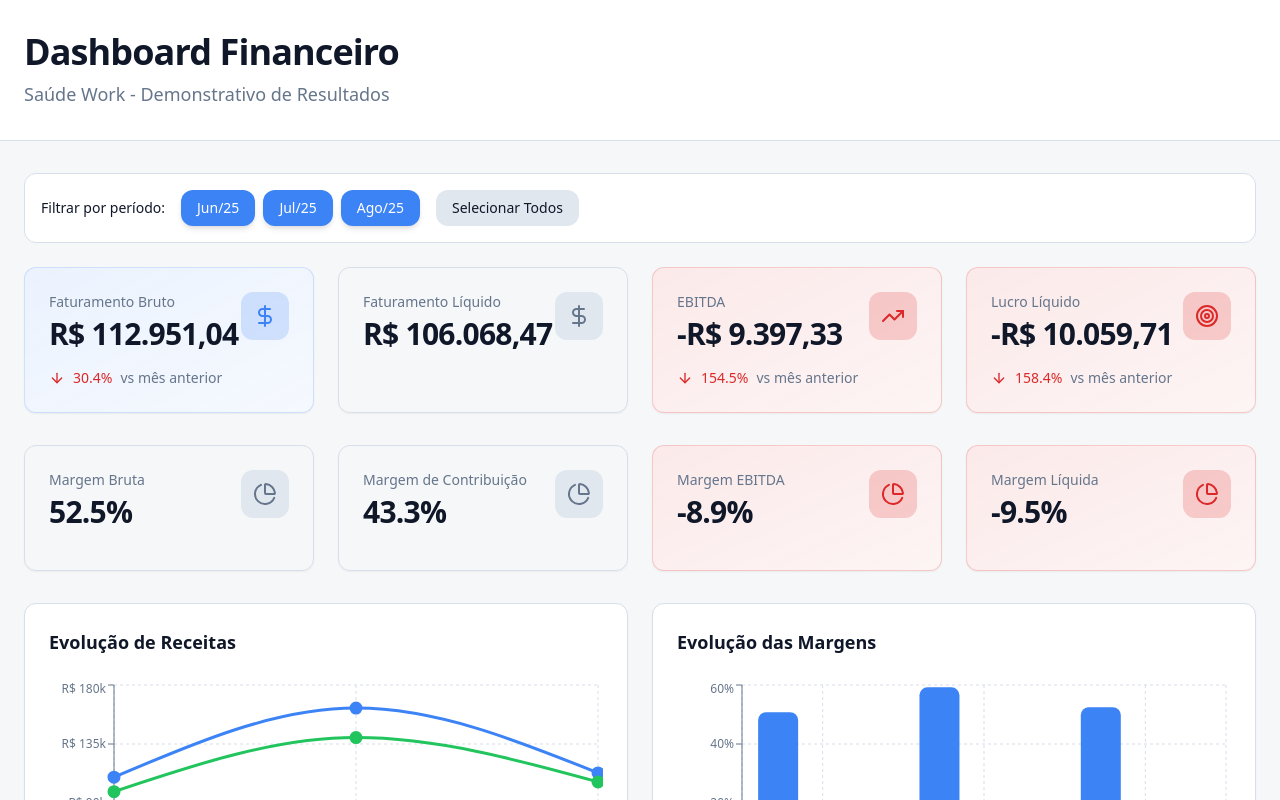
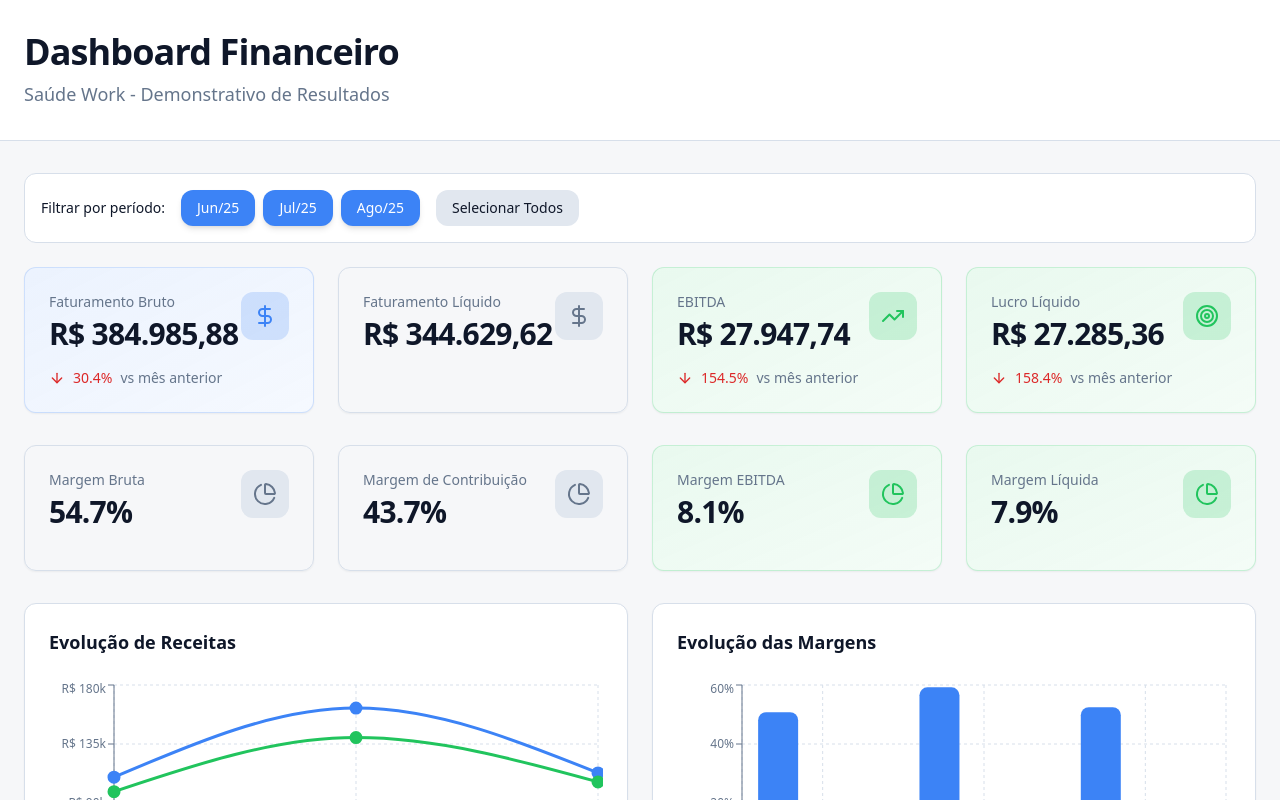
Before and after one commit to Leonardo220289/swfinanceiro, a React (Vite) app: page / in a window 1280 px wide. Shown: the top 800 px of the page. Built offline with nearby package versions, Linux system fonts and the light colour scheme; the HTML template or start-up script is replaced by a standard one.

Commit message:
feat: Sum selected filters in KPI cards

```diff
--- a/src/pages/Index.tsx
+++ b/src/pages/Index.tsx
@@ -29,6 +29,51 @@ const Index = () => {
   );
 
   const filteredData = financialData.filter(d => selectedMonths.includes(d.month));
+
+  // Agregar dados dos meses selecionados
+  const aggregatedData = filteredData.reduce(
+    (acc, data) => ({
+      faturamentoBruto: acc.faturamentoBruto + data.faturamentoBruto,
+      faturamentoLiquido: acc.faturamentoLiquido + data.faturamentoLiquido,
+      custos: acc.custos + data.custos,
+      lucroBruto: acc.lucroBruto + data.lucroBruto,
+      despesasVariaveis: acc.despesasVariaveis + data.despesasVariaveis,
+      despesasFixas: acc.despesasFixas + data.despesasFixas,
+      margemContribuicao: acc.margemContribuicao + data.margemContribuicao,
+      ebitda: acc.ebitda + data.ebitda,
+      lucroLiquido: acc.lucroLiquido + data.lucroLiquido,
+    }),
+    {
+      faturamentoBruto: 0,
+      faturamentoLiquido: 0,
+      custos: 0,
+      lucroBruto: 0,
+      despesasVariaveis: 0,
+      despesasFixas: 0,
+      margemContribuicao: 0,
+      ebitda: 0,
+      lucroLiquido: 0,
+    }
+  );
+
+  // Calcular margens baseadas nos valores agregados
+  const margemBruta = aggregatedData.faturamentoLiquido > 0
+    ? (aggregatedData.lucroBruto / aggregatedData.faturamentoLiquido) * 100
+    : 0;
+
+  const margemContribuicaoPercent = aggregatedData.faturamentoLiquido > 0
+    ? (aggregatedData.margemContribuicao / aggregatedData.faturamentoLiquido) * 100
+    : 0;
+
+  const margemEbitda = aggregatedData.faturamentoLiquido > 0
+    ? (aggregatedData.ebitda / aggregatedData.faturamentoLiquido) * 100
+    : 0;
+
+  const margemLiquida = aggregatedData.faturamentoLiquido > 0
+    ? (aggregatedData.lucroLiquido / aggregatedData.faturamentoLiquido) * 100
+    : 0;
+
+  // Para cálculo de tendência, usar últimos dois meses do período filtrado
   const latest = filteredData[filteredData.length - 1] || getLatestMonth();
   const previous = filteredData[filteredData.length - 2] || getPreviousMonth();
 
@@ -89,7 +134,7 @@ const Index = () => {
         <div className="grid gap-6 md:grid-cols-2 lg:grid-cols-4 mb-8">
           <KPICard
             title="Faturamento Bruto"
-            value={formatCurrency(latest.faturamentoBruto)}
+            value={formatCurrency(aggregatedData.faturamentoBruto)}
             trend={faturamentoBrutoTrend}
             trendLabel="vs mês anterior"
             icon={<DollarSign className="h-6 w-6" />}
@@ -97,25 +142,25 @@ const Index = () => {
           />
           <KPICard
             title="Faturamento Líquido"
-            value={formatCurrency(latest.faturamentoLiquido)}
+            value={formatCurrency(aggregatedData.faturamentoLiquido)}
             icon={<DollarSign className="h-6 w-6" />}
             variant="default"
           />
           <KPICard
             title="EBITDA"
-            value={formatCurrency(latest.ebitda)}
+            value={formatCurrency(aggregatedData.ebitda)}
             trend={ebitdaTrend}
             trendLabel="vs mês anterior"
             icon={<TrendingUp className="h-6 w-6" />}
-            variant={latest.ebitda >= 0 ? "success" : "danger"}
+            variant={aggregatedData.ebitda >= 0 ? "success" : "danger"}
           />
           <KPICard
             title="Lucro Líquido"
-            value={formatCurrency(latest.lucroLiquido)}
+            value={formatCurrency(aggregatedData.lucroLiquido)}
             trend={lucroLiquidoTrend}
             trendLabel="vs mês anterior"
             icon={<Target className="h-6 w-6" />}
-            variant={latest.lucroLiquido >= 0 ? "success" : "danger"}
+            variant={aggregatedData.lucroLiquido >= 0 ? "success" : "danger"}
           />
         </div>
 
@@ -123,27 +168,27 @@ const Index = () => {
         <div className="grid gap-6 md:grid-cols-2 lg:grid-cols-4 mb-8">
           <KPICard
             title="Margem Bruta"
-            value={formatPercent(latest.margemBruta)}
+            value={formatPercent(margemBruta)}
             icon={<PieChart className="h-6 w-6" />}
             variant="default"
           />
           <KPICard
             title="Margem de Contribuição"
-            value={formatPercent(latest.margemContribuicaoPercent)}
+            value={formatPercent(margemContribuicaoPercent)}
             icon={<PieChart className="h-6 w-6" />}
             variant="default"
           />
           <KPICard
             title="Margem EBITDA"
-            value={formatPercent(latest.margemEbitda)}
+            value={formatPercent(margemEbitda)}
             icon={<PieChart className="h-6 w-6" />}
-            variant={latest.margemEbitda >= 0 ? "success" : "danger"}
+            variant={margemEbitda >= 0 ? "success" : "danger"}
           />
           <KPICard
             title="Margem Líquida"
-            value={formatPercent(latest.margemLiquida)}
+            value={formatPercent(margemLiquida)}
             icon={<PieChart className="h-6 w-6" />}
-            variant={latest.margemLiquida >= 0 ? "success" : "danger"}
+            variant={margemLiquida >= 0 ? "success" : "danger"}
           />
         </div>
 
```
